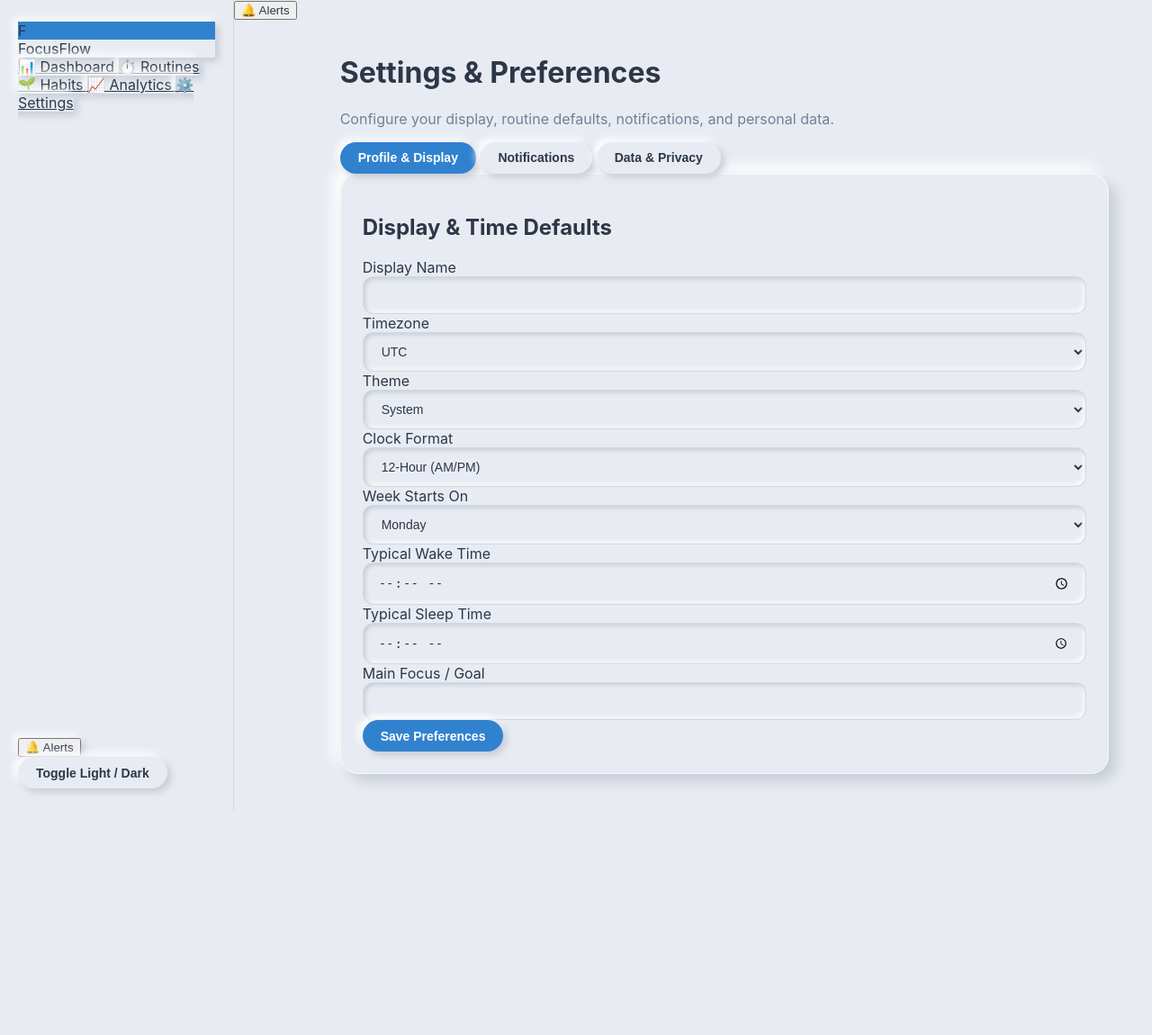
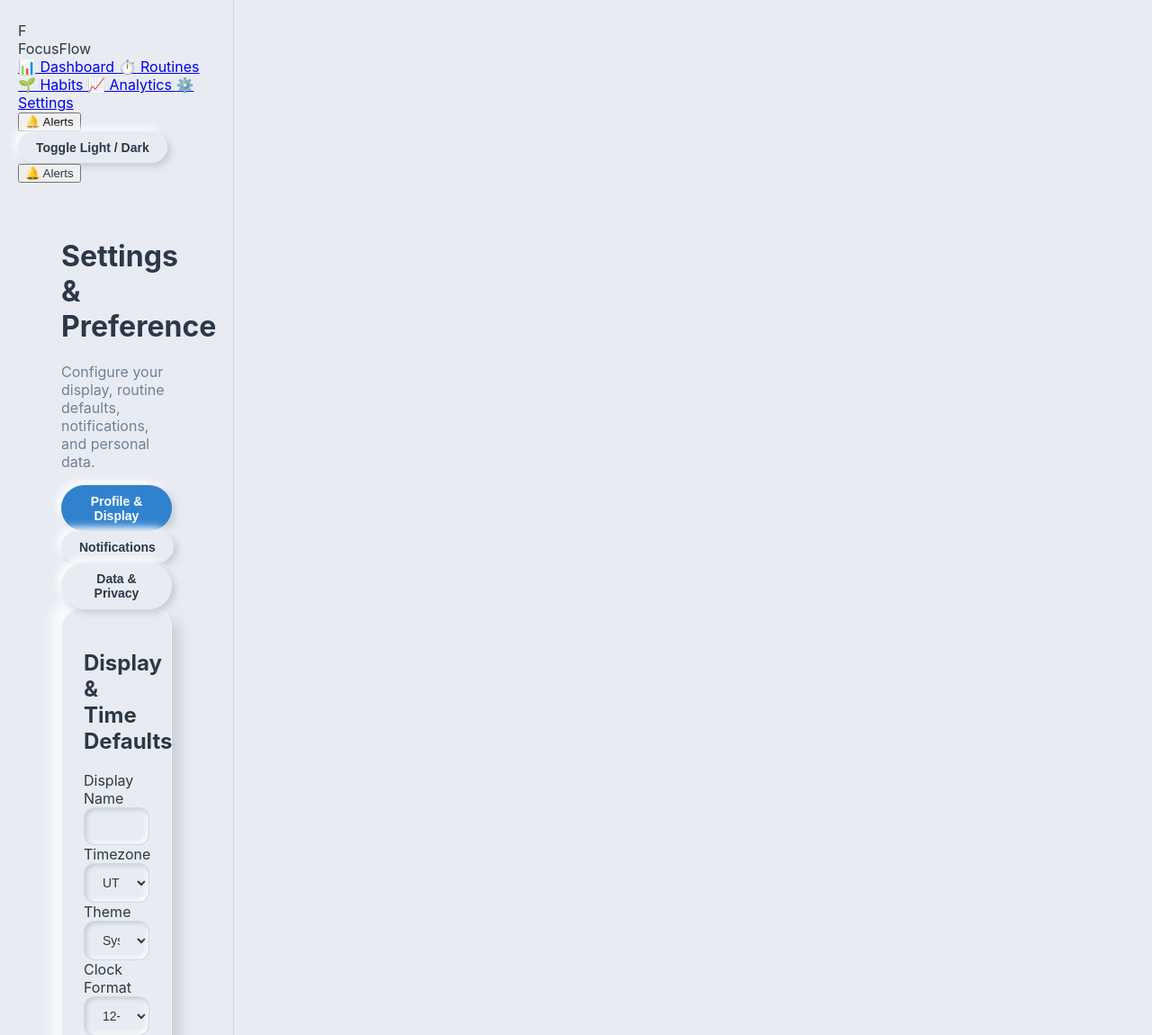
Before and after one commit to farazalisayyed2728/Focus-flow-app, a Django app: page /settings/ in a window 1280 px wide. Shown: the part 128-1278 px from the top of the page at 90% size. Before the commit the page ends 1028 px from the top, so only its background shows below. Run offline with Django 5.2, Linux system fonts and the light colour scheme; the visitor is signed in with stand-in values (Sample User, id 1); data comes from the database, SQL or seed files in the repository; data that the repository does not hold is empty; parts of the project's set-up code (start-up, migrations or seed data) failed here and were passed over; some libraries are stand-ins or nearby versions.

Commit message:
com/sidebar

```diff
--- a/templates/components/sidebar.html
+++ b/templates/components/sidebar.html
@@ -1,58 +1,55 @@
 {% if request.user.is_authenticated or show_shell_nav %}
-<aside class="desktop-sidebar sidebar-container">
-  <div>
-    <!-- App Brand -->
-    <div class="flex items-center gap-3 p-3 rounded-2xl mb-8" style="box-shadow: var(--shadow-raised-sm);">
-      <div class="w-9 h-9 rounded-xl flex items-center justify-center font-bold text-white shadow-md text-base" style="background: var(--accent);">
-        F
-      </div>
-      <span class="text-lg font-extrabold tracking-tight">FocusFlow</span>
+<asid<aside class="desktop-sidebar sidebar-container">
+  <div class="sidebar-top">
+    <!-- Brand -->
+    <div class="brand-card">
+      <div class="brand-icon">F</div>
+      <span class="brand-name">FocusFlow</span>
     </div>
 
-    <!-- Navigation Links -->
-    <nav class="flex flex-col gap-3">
-      <a href="{% url 'dashboard' %}" class="flex items-center gap-3 px-4 py-3 rounded-2xl text-sm font-semibold transition-all hover:text-brand" style="box-shadow: var(--shadow-raised-sm); color: var(--text);">
-        <span>📊</span> Dashboard
+    <!-- Navigation Menu -->
+    <nav class="sidebar-nav">
+      <a href="{% url 'dashboard' %}" class="sidebar-link">
+        <span class="link-icon">📊</span> Dashboard
       </a>
-      <a href="{% url 'routine-builder' %}" class="flex items-center gap-3 px-4 py-3 rounded-2xl text-sm font-semibold transition-all hover:text-brand" style="box-shadow: var(--shadow-raised-sm); color: var(--text);">
-        <span>⏱️</span> Routines
+      <a href="{% url 'routine-builder' %}" class="sidebar-link">
+        <span class="link-icon">⏱️</span> Routines
       </a>
-      <a href="{% url 'habit-list' %}" class="flex items-center gap-3 px-4 py-3 rounded-2xl text-sm font-semibold transition-all hover:text-brand" style="box-shadow: var(--shadow-raised-sm); color: var(--text);">
-        <span>🌱</span> Habits
+      <a href="{% url 'habit-list' %}" class="sidebar-link">
+        <span class="link-icon">🌱</span> Habits
       </a>
-      <a href="{% url 'weekly-analytics' %}" class="flex items-center gap-3 px-4 py-3 rounded-2xl text-sm font-semibold transition-all hover:text-brand" style="box-shadow: var(--shadow-raised-sm); color: var(--text);">
-        <span>📈</span> Analytics
+      <a href="{% url 'weekly-analytics' %}" class="sidebar-link">
+        <span class="link-icon">📈</span> Analytics
       </a>
-      <a href="{% url 'settings' %}" class="flex items-center gap-3 px-4 py-3 rounded-2xl text-sm font-semibold transition-all hover:text-brand" style="box-shadow: var(--shadow-raised-sm); color: var(--text);">
-        <span>⚙️</span> Settings
+      <a href="{% url 'settings' %}" class="sidebar-link">
+        <span class="link-icon">⚙️</span> Settings
       </a>
     </nav>
   </div>
 
-  <div class="flex flex-col gap-3 pt-6 border-t" style="border-color: var(--border-subtle);">
-    <!-- In-App Notification Dropdown -->
-    <div class="relative" x-data="notificationTray">
-      <button @click="toggleTray()"
+  <!-- Pinned Bottom Controls (Never scrolls out of view) -->
+  <div class="sidebar-bottom">
+    <div class="relative" x-data="{ openTray: false }">
+      <button type="button"
+              @click="openTray = !openTray"
               hx-get="{% url 'notification-tray' %}"
-              hx-target="#tray-dropdown"
-              class="flex items-center justify-between w-full px-4 py-3 rounded-2xl text-xs font-semibold cursor-pointer"
-              style="box-shadow: var(--shadow-raised-sm); color: var(--text);">
-        <div class="flex items-center gap-2">
+              hx-target="#sidebar-tray-dropdown"
+              class="sidebar-control-btn">
+        <div class="control-label">
           <span>🔔 Alerts</span>
           <span id="notif-badge" hx-get="{% url 'notification-unread-count' %}" hx-swap="outerHTML"></span>
         </div>
       </button>
 
-      <div id="tray-dropdown"
+      <div id="sidebar-tray-dropdown"
            x-show="openTray"
-           @click.away="closeTray()"
+           @click.away="openTray = false"
            x-cloak
-           class="absolute left-0 bottom-14 w-64 card p-0 overflow-hidden z-50">
+           class="tray-popup-sidebar">
       </div>
     </div>
 
-    <!-- Theme Mode Toggle -->
-    <button @click="$dispatch('toggle-theme')" class="btn btn-secondary w-full text-xs">
+    <button type="button" @click="toggleTheme()" class="btn btn-secondary w-full text-xs">
       Toggle Light / Dark
     </button>
   </div>
```
